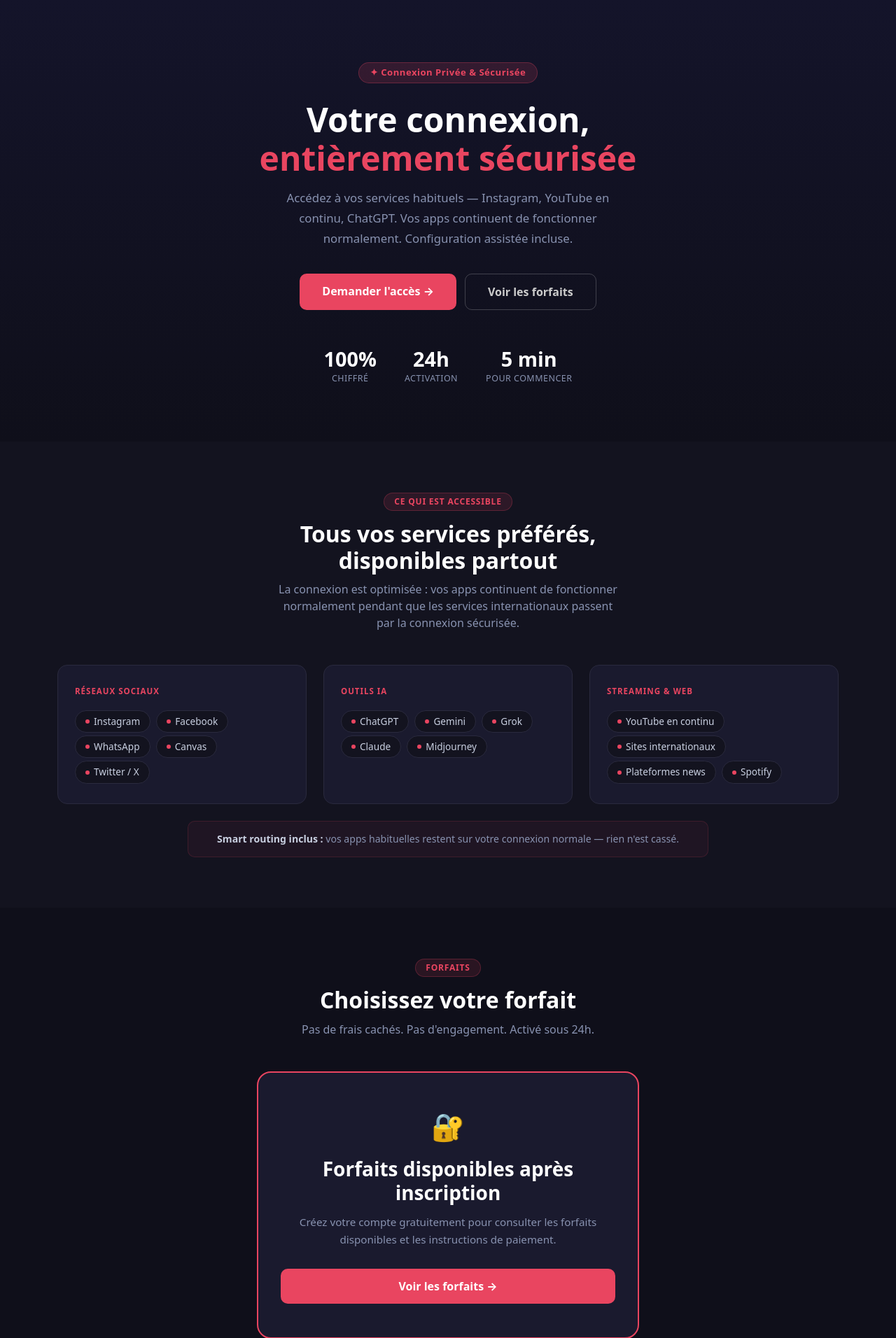
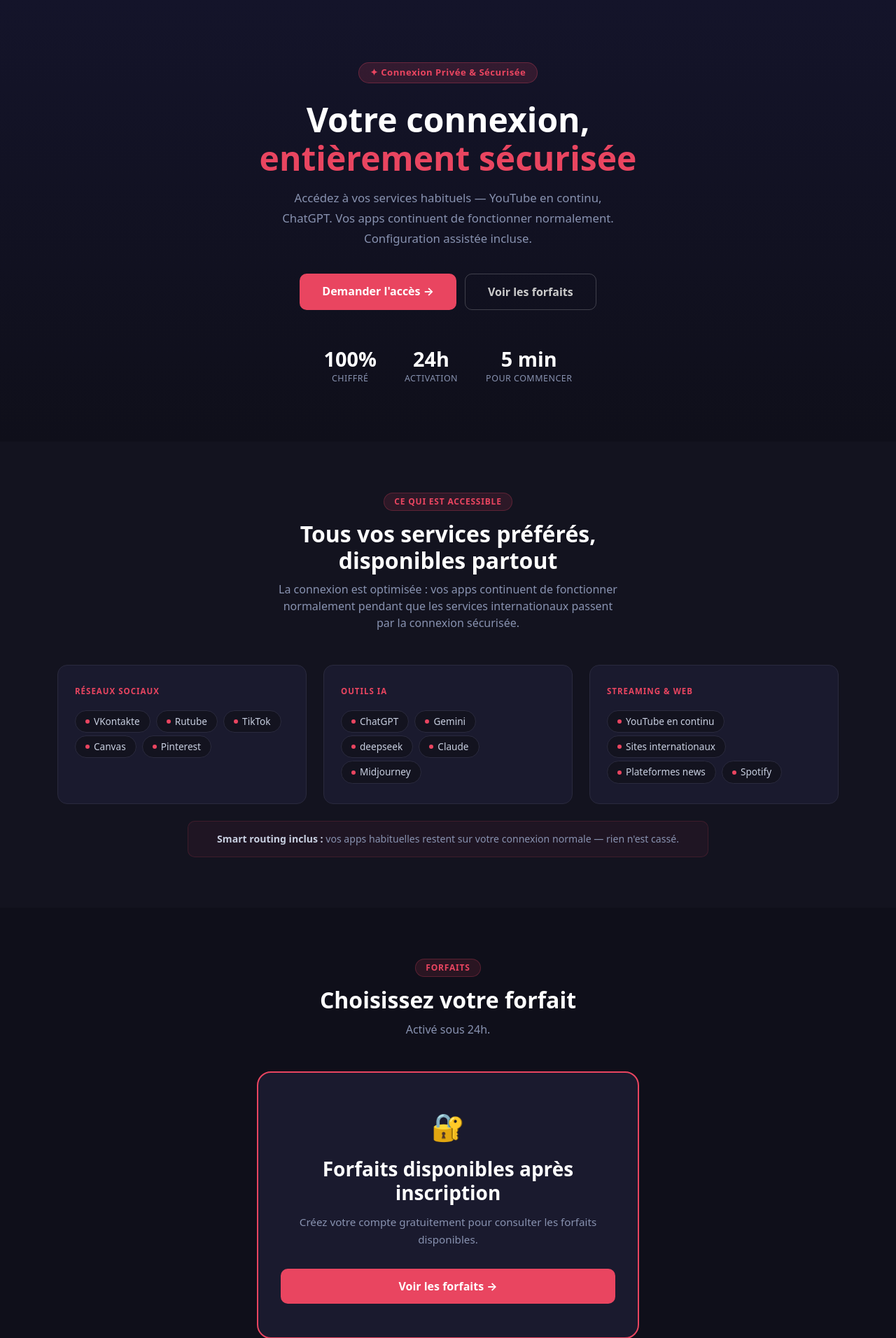
Before and after one commit to benus-code/Fact_vpn, a Flask app: page / in a window 1280 px wide. Shown: the part 62-1974 px from the top of the page at 70% size. Run offline with Flask 3, Linux system fonts and the light colour scheme; data comes from the database, SQL or seed files in the repository.

Commit message:
Revise landing page content for clarity and accuracy
Updated text content in landing page to reflect changes in services and plans offered.

```diff
--- a/templates/landing.html
+++ b/templates/landing.html
@@ -275,7 +275,7 @@
     <span class="tag" data-en="✦ Private &amp; Secure Connection">✦ Connexion Privée &amp; Sécurisée</span>
     <h1 data-en="Your connection,<br><span class='accent'>fully secured</span>">Votre connexion,<br><span class="accent">entièrement sécurisée</span></h1>
     <p class="sub" data-en="Access your usual services — Instagram, uninterrupted YouTube, ChatGPT. Your apps keep working normally. Setup assistance included.">
-      Accédez à vos services habituels — Instagram, YouTube en continu, ChatGPT.
+      Accédez à vos services habituels — YouTube en continu, ChatGPT.
       Vos apps continuent de fonctionner normalement.
       Configuration assistée incluse.
     </p>
@@ -305,11 +305,11 @@
         <div class="service-group-card">
           <p class="g-title" data-en="Social media">Réseaux sociaux</p>
           <div>
-            <span class="service-pill"><span class="pill-dot"></span>Instagram</span>
-            <span class="service-pill"><span class="pill-dot"></span>Facebook</span>
-            <span class="service-pill"><span class="pill-dot"></span>WhatsApp</span>
+            <span class="service-pill"><span class="pill-dot"></span>VKontakte</span>
+            <span class="service-pill"><span class="pill-dot"></span>Rutube</span>
+            <span class="service-pill"><span class="pill-dot"></span>TikTok</span>
             <span class="service-pill"><span class="pill-dot"></span>Canvas</span>
-            <span class="service-pill"><span class="pill-dot"></span>Twitter / X</span>
+            <span class="service-pill"><span class="pill-dot"></span>Pinterest</span>
           </div>
         </div>
       </div>
@@ -319,7 +319,7 @@
           <div>
             <span class="service-pill"><span class="pill-dot"></span>ChatGPT</span>
             <span class="service-pill"><span class="pill-dot"></span>Gemini</span>
-            <span class="service-pill"><span class="pill-dot"></span>Grok</span>
+            <span class="service-pill"><span class="pill-dot"></span>deepseek</span>
             <span class="service-pill"><span class="pill-dot"></span>Claude</span>
             <span class="service-pill"><span class="pill-dot"></span>Midjourney</span>
           </div>
@@ -349,7 +349,7 @@
     <div class="section-header">
       <span class="section-chip" data-en="PLANS">Forfaits</span>
       <h2 data-en="Choose your plan">Choisissez votre forfait</h2>
-      <p data-en="No hidden fees. No commitment. Activated within 24h.">Pas de frais cachés. Pas d'engagement. Activé sous 24h.</p>
+      <p data-en="No hidden fees. No commitment. Activated within 24h.">Activé sous 24h.</p>
     </div>
 
     <!-- Carte neutre — prix visibles après inscription uniquement -->
@@ -363,8 +363,7 @@
           </h3>
           <p style="color:var(--muted); font-size:.95rem; line-height:1.7; margin-bottom:28px;"
              data-en="Create your free account to see available plans and payment details.">
-            Créez votre compte gratuitement pour consulter les forfaits disponibles
-            et les instructions de paiement.
+            Créez votre compte gratuitement pour consulter les forfaits disponibles.
           </p>
           <a href="{{ url_for('inscription') }}" class="btn-price"
              data-en="See the plans →">
@@ -381,8 +380,7 @@
           <div style="font-size:2rem; margin-bottom:12px;">🔐</div>
           <h5 style="margin-bottom:10px;" data-en="🔐 Payment details are shared after registration">Les coordonnées de paiement vous sont transmises après inscription</h5>
           <p style="color:var(--muted); font-size:.93rem; margin-bottom:24px; line-height:1.7;" data-en="Create your account for free. Once registered, payment instructions appear directly in your personal space.">
-            Créez votre compte gratuitement. Une fois inscrit, les instructions de paiement
-            apparaissent directement dans votre espace personnel.
+            Créez votre compte gratuitement.
           </p>
           <a href="{{ url_for('inscription') }}" class="btn-price" style="max-width:280px; margin:0 auto;" data-en="Create my account →">
             Créer mon compte →
@@ -420,7 +418,7 @@
         <div class="step-card">
           <div class="step-num-big">3</div>
           <h5 data-en="Receive your config">Recevez votre config</h5>
-          <p data-en="The admin activates your access and sends you the VPN config for your devices. Connected in 5 min.">L'administrateur active votre accès et vous envoie la configuration VPN pour vos appareils. Connexion en 5 min.</p>
+          <p data-en="The admin activates your access and sends you the VPN config for your devices. Connected in 5 min.">L'administrateur active votre accès et vous envoie la configuration.</p>
         </div>
       </div>
     </div>
@@ -431,7 +429,7 @@
 <section id="cta-final">
   <div class="container">
     <h2 data-en="Ready to browse freely?">Prêt à naviguer librement ?</h2>
-    <p data-en="Join subscribers who access Instagram, ChatGPT and YouTube without restrictions — starting today.">Rejoignez les abonnés qui accèdent à Instagram, ChatGPT et YouTube sans restriction — dès aujourd'hui.</p>
+    <p data-en="Join subscribers who access Instagram, ChatGPT and YouTube without restrictions — starting today.">Rejoignez les abonnés qui accèdent à ChatGPT et YouTube sans publicités — dès aujourd'hui.</p>
     <div class="d-flex gap-3 justify-content-center flex-wrap">
       <a href="{{ url_for('inscription') }}" class="btn-hero-primary" data-en="Get Access →">Demander l'accès →</a>
       <a href="{{ url_for('guide') }}" class="btn-hero-secondary" data-en="View guide">Voir le guide</a>
```
